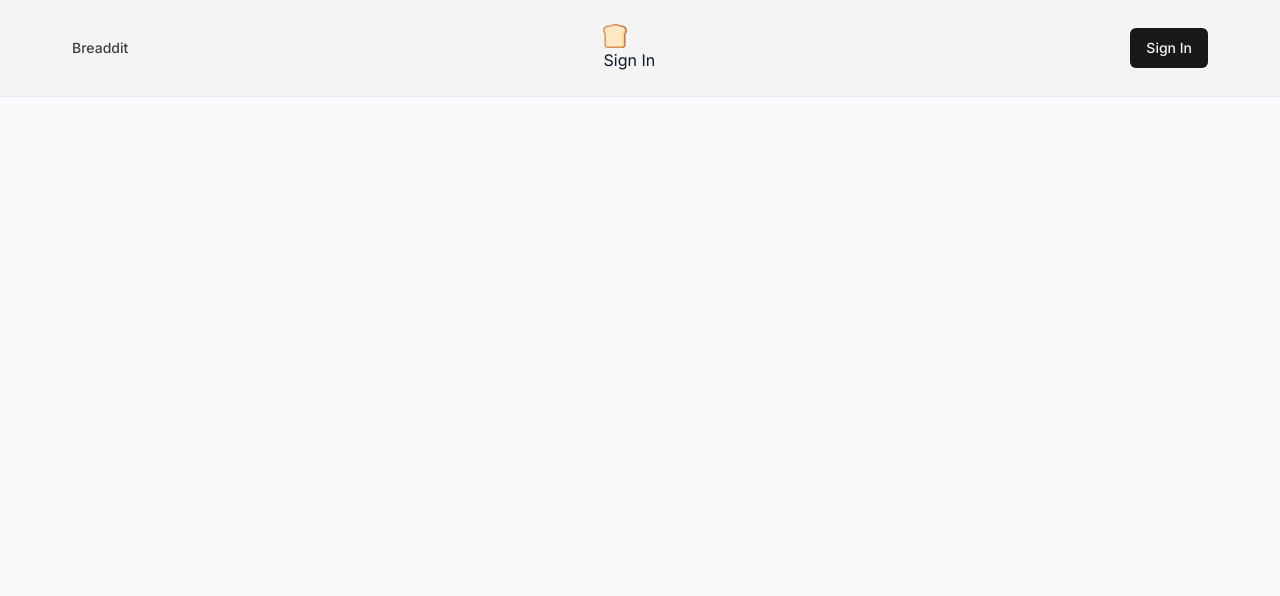
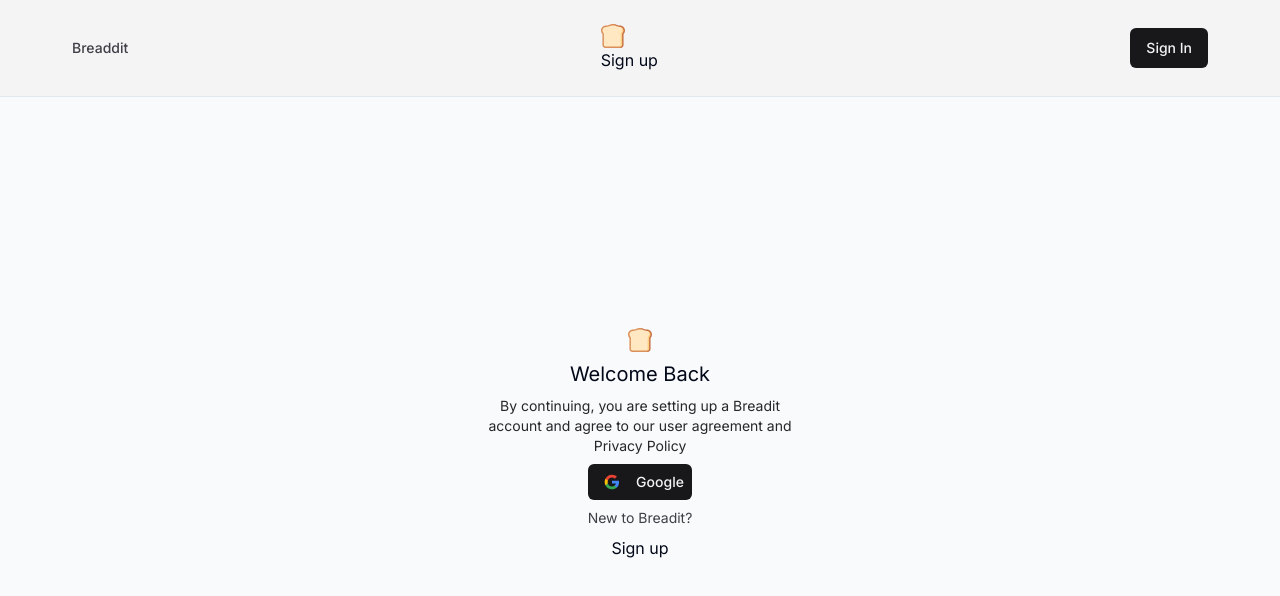
Before and after one commit to Jay-Ferguson/RedditCloneNext, a Next.js app: page /sign-in in a window 1280 px wide. Shown: the top 596 px of the page. Built offline with nearby package versions, Linux system fonts and the light colour scheme.

Commit message:
added sign in page and component

```diff
--- a/app/globals.css
+++ /dev/null
@@ -1,76 +0,0 @@
-@tailwind base;
-@tailwind components;
-@tailwind utilities;
-
-@layer base {
-  :root {
-    --background: 0 0% 100%;
-    --foreground: 222.2 84% 4.9%;
-
-    --card: 0 0% 100%;
-    --card-foreground: 222.2 84% 4.9%;
-
-    --popover: 0 0% 100%;
-    --popover-foreground: 222.2 84% 4.9%;
-
-    --primary: 222.2 47.4% 11.2%;
-    --primary-foreground: 210 40% 98%;
-
-    --secondary: 210 40% 96.1%;
-    --secondary-foreground: 222.2 47.4% 11.2%;
-
-    --muted: 210 40% 96.1%;
-    --muted-foreground: 215.4 16.3% 46.9%;
-
-    --accent: 210 40% 96.1%;
-    --accent-foreground: 222.2 47.4% 11.2%;
-
-    --destructive: 0 84.2% 60.2%;
-    --destructive-foreground: 210 40% 98%;
-
-    --border: 214.3 31.8% 91.4%;
-    --input: 214.3 31.8% 91.4%;
-    --ring: 222.2 84% 4.9%;
-
-    --radius: 0.5rem;
-  }
-
-  .dark {
-    --background: 222.2 84% 4.9%;
-    --foreground: 210 40% 98%;
-
-    --card: 222.2 84% 4.9%;
-    --card-foreground: 210 40% 98%;
-
-    --popover: 222.2 84% 4.9%;
-    --popover-foreground: 210 40% 98%;
-
-    --primary: 210 40% 98%;
-    --primary-foreground: 222.2 47.4% 11.2%;
-
-    --secondary: 217.2 32.6% 17.5%;
-    --secondary-foreground: 210 40% 98%;
-
-    --muted: 217.2 32.6% 17.5%;
-    --muted-foreground: 215 20.2% 65.1%;
-
-    --accent: 217.2 32.6% 17.5%;
-    --accent-foreground: 210 40% 98%;
-
-    --destructive: 0 62.8% 30.6%;
-    --destructive-foreground: 210 40% 98%;
-
-    --border: 217.2 32.6% 17.5%;
-    --input: 217.2 32.6% 17.5%;
-    --ring: 212.7 26.8% 83.9%;
-  }
-}
-
-@layer base {
-  * {
-    @apply border-border;
-  }
-  body {
-    @apply bg-background text-foreground;
-  }
-}
--- a/src/app/(auth)/sign-in/page.tsx
+++ b/src/app/(auth)/sign-in/page.tsx
@@ -2,7 +2,7 @@ import { buttonVariants } from "@/components/ui/Button";
 import { FC } from "react";
 import Link from "next/link";
 import { cn } from "@/lib/utils";
-import SignIn from "@/components/SignIn";
+import SignIn from "../../../components/SignIn";
 
 const page: FC = ({}) => {
   return (
@@ -10,13 +10,11 @@ const page: FC = ({}) => {
       <div className="h-full max-w-2xl mx-auto flex flex-col items-center justify-center gap-10">
         <Link
           href="/"
-          className={cn(buttonVariants({ variant: "ghost" }), 'self-start -mt-20')}
+          className={cn(buttonVariants({ variant: "ghost" }), 'self-start mt-2')}
         >
-          Home
         </Link>
         <SignIn />
       </div>
-      page
     </div>
   );
 };
--- /dev/null
+++ b/src/app/api/auth/[...nextauth]/route.ts
@@ -0,0 +1,6 @@
+import NextAuth from "next-auth/next"
+import { authOptions } from "@/lib/auth"
+
+const handler = NextAuth(authOptions)
+
+export {handler as GET, handler as POST}
--- a/src/app/layout.tsx
+++ b/src/app/layout.tsx
@@ -2,6 +2,7 @@ import "@/styles/globals.css";
 import { Inter } from "next/font/google";
 import { cn } from "@/lib/utils";
 import Navbar from "@/components/ui/Navbar";
+import { Toaster } from "@/components/ui/toaster";
 export const metadata = {
   title: "Breadit",
   description: "A Reddit clone built with Next.js and TypeScript.",
@@ -24,10 +25,10 @@ export default function RootLayout({
     >
       <body className="min-h-screen p-12 bg-slate-50 antialiased">
         {/* @ts-expect-error Server Component */}
-        <Navbar>
+        <Navbar />
           <div className="container max-w-7xl mx-auto h-full p-12"></div>
           {children}
-        </Navbar>
+       <Toaster/>
       </body>
     </html>
   );
--- a/src/components/SignIn.tsx
+++ b/src/components/SignIn.tsx
@@ -1,29 +1,29 @@
-import { FC } from 'react'
-import { Icons } from './Icons'
-import Link from 'next/link'
-import UserAuthForm from './UserAuthForm'
+import { FC } from "react";
+import { Icons } from "./Icons";
+import Link from "next/link";
+import UserAuthForm from "./UserAuthForm";
 
 const SignIn: FC = ({}) => {
-  return <div className='container mx-auto flex w-full flex-col justify-center space-y-6 sm:w-[400px]'>
+  return (
+    <div className="container mx-auto flex w-full flex-col justify-center space-y-6 sm:w-[400px]">
       <div className="flex flex-col space-y-2 text-center">
-          <Icons.logo className='mx-auto h-6 w-6'>
-               <h1 className="text"></h1>
-               <p className="text-sm max-w-xs mx-auto">
-                    By continuing, you are setting up a Breadit
-                    account and agree to our user agreement and Privacy Policy
+        <Icons.logo className="mx-auto h-6 w-6" />
+        <h1 className="text-xl">Welcome Back</h1>
+        <p className="text-sm max-w-xs mx-auto text-zinc-800">
+          By continuing, you are setting up a Breadit account and agree to our
+          user agreement and Privacy Policy
         </p>
         {/* {sign in form} */}
         <UserAuthForm />
-               <p className='px-8 text-center text-sm text-zinc-700'>
+        <p className="px-10 text-center text-sm text-zinc-700">
           New to Breadit?
+        </p>
         <Link href="/sign-up" className="hover:text-zinc">
           Sign up
         </Link>
+      </div>
+    </div>
+  );
+};
 
-               </p>
-          </Icons.logo>
-     </div>
-     SignIn</div>
-}
-
-export default SignIn
+export default SignIn;
--- a/src/components/UserAuthForm.tsx
+++ b/src/components/UserAuthForm.tsx
@@ -1,41 +1,46 @@
-'use client'
+"use client";
 
 import { FC } from "react";
 import { Button } from "./ui/Button";
 import { cn } from "@/lib/utils";
 import { useState } from "react";
-import {signIn} from "next-auth/react";
+import { signIn } from "next-auth/react";
 import { Icons } from "./Icons";
 import { useToast } from "./ui/use-toast";
 
 interface UserAuthFormProps extends React.HTMLAttributes<HTMLDivElement> {}
 
-const UserAuthForm: FC<UserAuthFormProps> = ({className, ...props}) => {
+const UserAuthForm: FC<UserAuthFormProps> = ({ className, ...props }) => {
+  const [isLoading, setIsLoading] = useState<boolean>(false);
+  const { toast } = useToast();
 
-     const [isLoading, setIsLoading] = useState<boolean>(false)
-     const {toast} = useToast()
+  const loginWithGoogle = async () => {
+    setIsLoading(true);
 
-     const loginWithGoogle = async () => {
-          setIsLoading(true)
-          try {
-               throw new Error
-               await signIn('google')
-          } catch(error) {
-                    toast({
-                         title: 'there was a problem',
-                         description:'there was an error',
-                         variant:"destructive"
-                    })
-          } finally {
-               setIsLoading(false)
-          }
-     }
+    try {
+      throw new Error();
+      await signIn("google");
+    } catch (error) {
+      toast({
+        title: "there was a problem",
+        description: "there was an error",
+        variant: "destructive",
+      });
+    } finally {
+      setIsLoading(false);
+    }
+  };
   return (
     <div className={cn("flex justify-center", className)} {...props}>
-      <Button size='sm' className="full" onClick={loginWithGoogle} isLoading={isLoading}>
-          {isLoading ? null : <Icons.google className='h-4 w-4 mr-2' />}
+      <Button
+        size="sm"
+        className="full"
+        onClick={loginWithGoogle}
+        isLoading={isLoading}
+      >
+        {isLoading ? null : <Icons.google className="h-4 w-8 mr-2" />}
+        Google
       </Button>
-      Google
     </div>
   );
 };
--- a/src/components/ui/Navbar.tsx
+++ b/src/components/ui/Navbar.tsx
@@ -16,7 +16,7 @@ const Navbar = async () => {
           </p>
           <Link href="/sign-in" className="">
             <Icons.logo className="h-8 w-8 sm:h-6 sm:w-6"></Icons.logo>
-            Sign In
+            Sign up
           </Link>
           {/* search */}
 
--- a/src/components/ui/toaster.tsx
+++ b/src/components/ui/toaster.tsx
@@ -7,7 +7,7 @@ import {
   ToastProvider,
   ToastTitle,
   ToastViewport,
-} from "@/components/ui/Toast"
+} from "@/components/ui/toast"
 import { useToast } from "@/components/ui/use-toast"
 
 export function Toaster() {
--- a/src/components/ui/use-toast.ts
+++ b/src/components/ui/use-toast.ts
@@ -4,7 +4,7 @@ import * as React from "react"
 import type {
   ToastActionElement,
   ToastProps,
-} from "@/components/ui/Toast"
+} from "@/components/ui/toast"
 
 const TOAST_LIMIT = 1
 const TOAST_REMOVE_DELAY = 1000000
--- /dev/null
+++ b/src/lib/auth.ts
@@ -0,0 +1,20 @@
+import { NextAuthOptions } from "next-auth";
+import { db } from "./db";
+import { PrismaAdapter } from "@next-auth/prisma-adapter";
+import GoogleProvider from "next-auth/providers/google";
+
+export const authOptions: NextAuthOptions = {
+  adapter: PrismaAdapter(db),
+  session: {
+    strategy: "jwt",
+  },
+  pages: {
+    signIn: "/sign-in",
+  },
+  providers: [
+    GoogleProvider({
+      clientId: process.env.GOOGLE_CLIENT_ID!,
+      clientSecret: process.env.GOOGLE_CLIENT_SECRET!,
+    }),
+  ],
+};
--- a/src/styles/globals.css
+++ b/src/styles/globals.css
@@ -5,19 +5,13 @@
 @layer base {
   :root {
     --background: 0 0% 100%;
-    --foreground: 222.2 47.4% 11.2%;
+    --foreground: 222.2 84% 4.9%;
 
-    --muted: 210 40% 96.1%;
-    --muted-foreground: 215.4 16.3% 46.9%;
+    --card: 0 0% 100%;
+    --card-foreground: 222.2 84% 4.9%;
 
     --popover: 0 0% 100%;
-    --popover-foreground: 222.2 47.4% 11.2%;
-
-    --card: 0 0% 100%;
-    --card-foreground: 222.2 47.4% 11.2%;
-
-    --border: 214.3 31.8% 91.4%;
-    --input: 214.3 31.8% 91.4%;
+    --popover-foreground: 222.2 84% 4.9%;
 
     --primary: 222.2 47.4% 11.2%;
     --primary-foreground: 210 40% 98%;
@@ -25,48 +19,50 @@
     --secondary: 210 40% 96.1%;
     --secondary-foreground: 222.2 47.4% 11.2%;
 
+    --muted: 210 40% 96.1%;
+    --muted-foreground: 215.4 16.3% 46.9%;
+
     --accent: 210 40% 96.1%;
     --accent-foreground: 222.2 47.4% 11.2%;
 
-    --destructive: 0 100% 50%;
+    --destructive: 0 84.2% 60.2%;
     --destructive-foreground: 210 40% 98%;
 
-    --ring: 215 20.2% 65.1%;
+    --border: 214.3 31.8% 91.4%;
+    --input: 214.3 31.8% 91.4%;
+    --ring: 222.2 84% 4.9%;
 
     --radius: 0.5rem;
   }
 
   .dark {
-    --background: 224 71% 4%;
-    --foreground: 213 31% 91%;
+    --background: 222.2 84% 4.9%;
+    --foreground: 210 40% 98%;
 
-    --muted: 223 47% 11%;
-    --muted-foreground: 215.4 16.3% 56.9%;
+    --card: 222.2 84% 4.9%;
+    --card-foreground: 210 40% 98%;
 
-    --popover: 224 71% 4%;
-    --popover-foreground: 215 20.2% 65.1%;
-
-    --card: 224 71% 4%;
-    --card-foreground: 213 31% 91%;
-
-    --border: 216 34% 17%;
-    --input: 216 34% 17%;
+    --popover: 222.2 84% 4.9%;
+    --popover-foreground: 210 40% 98%;
 
     --primary: 210 40% 98%;
-    --primary-foreground: 222.2 47.4% 1.2%;
+    --primary-foreground: 222.2 47.4% 11.2%;
 
-    --secondary: 222.2 47.4% 11.2%;
+    --secondary: 217.2 32.6% 17.5%;
     --secondary-foreground: 210 40% 98%;
 
-    --accent: 216 34% 17%;
+    --muted: 217.2 32.6% 17.5%;
+    --muted-foreground: 215 20.2% 65.1%;
+
+    --accent: 217.2 32.6% 17.5%;
     --accent-foreground: 210 40% 98%;
 
-    --destructive: 0 63% 31%;
+    --destructive: 0 62.8% 30.6%;
     --destructive-foreground: 210 40% 98%;
 
-    --ring: 216 34% 17%;
-
-    --radius: 0.5rem;
+    --border: 217.2 32.6% 17.5%;
+    --input: 217.2 32.6% 17.5%;
+    --ring: 212.7 26.8% 83.9%;
   }
 }
 
@@ -76,6 +72,5 @@
   }
   body {
     @apply bg-background text-foreground;
-    font-feature-settings: 'rlig' 1, 'calt' 1;
   }
 }
```
Also changed, not shown: components.json, 1 other file (tests, documents, lock files or other folders). Lines whose indentation alone changed are shown as unchanged.
